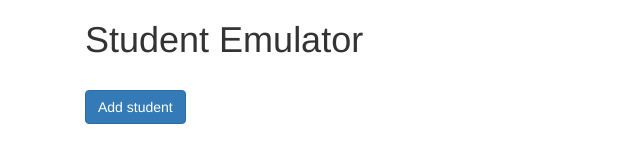
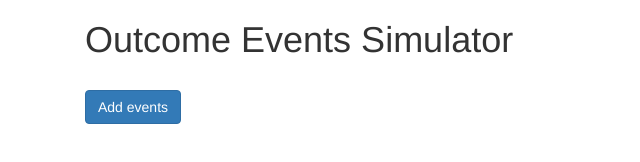
Before and after one commit to facundoj/caliper-poc-client, a website: page index.html in a window 1280 px wide. Shown: the whole page, without its empty margins (0-640 px from the left). Drawn offline with nearby package versions, Linux system fonts and the light colour scheme.

Commit message:
Changes to index.html

```diff
--- a/index.html
+++ b/index.html
@@ -29,7 +29,7 @@
         <section ng-app="pocApp">
             <div ng-controller="ctrl as vm" class="container">
                 <div class="container header">
-                    <h1>Student Emulator</h1>
+                    <h1>Outcome Events Simulator</h1>
                 </div>
 
                 <div class="container students">
@@ -39,13 +39,13 @@
                         <form ng-if="!student.isReady" class="form-inline">
 
                             <!-- ID -->
-                            <div class="form-group col-md-4">
+ <!--                            <div class="form-group col-md-4">
                                 <input type="text"
                                     ng-model="student.id"
                                     class="form-control"
                                     placeholder="Student ID">
                             </div>
-
+-->
                             <!-- Events file -->
                             <div class="form-group col-md-4">
                                 <label for="{{'student-file-' + $index}}">Events File</label>
@@ -77,7 +77,7 @@
                 </div>
 
                 <div class="container sep">
-                    <button class="btn btn-primary" ng-click="vm.addStudent()">Add student</button>
+                    <button class="btn btn-primary" ng-click="vm.addStudent()">Add events</button>
                     <button class="btn btn-success" ng-click="vm.startAll()" ng-if="vm.students.length > 0">Start All</button>
                 </div>
             </div>
```
